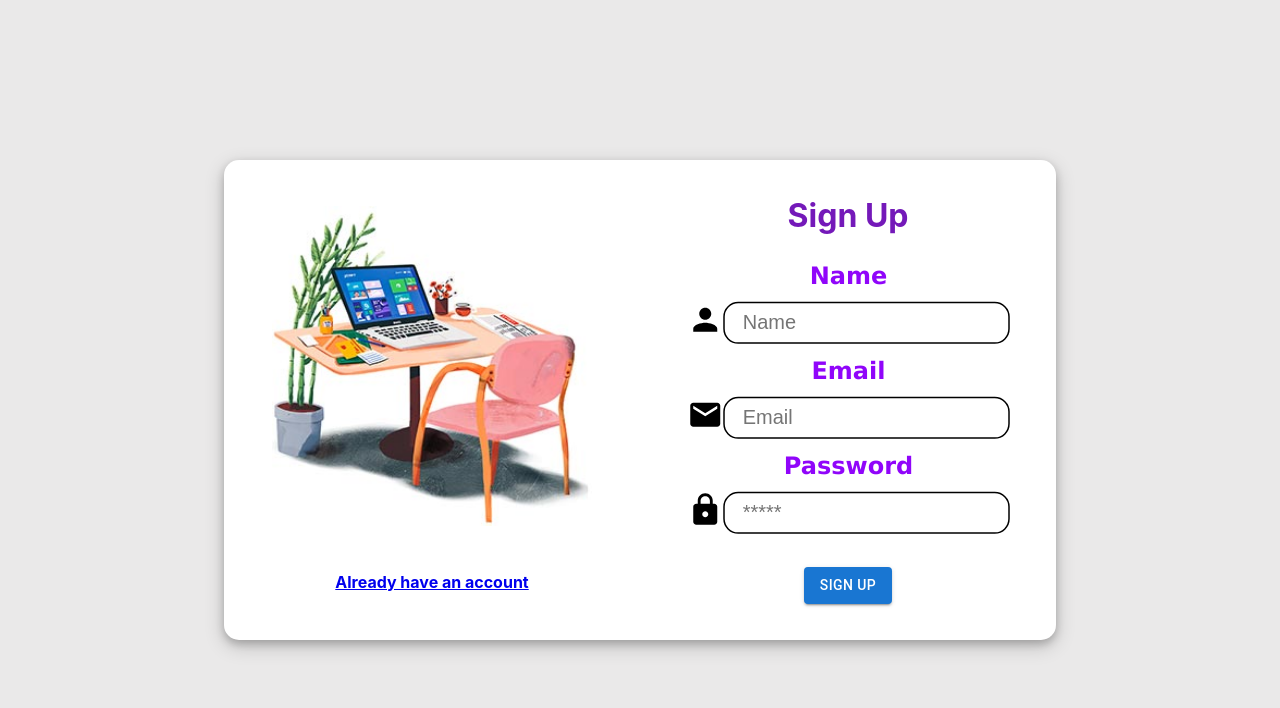
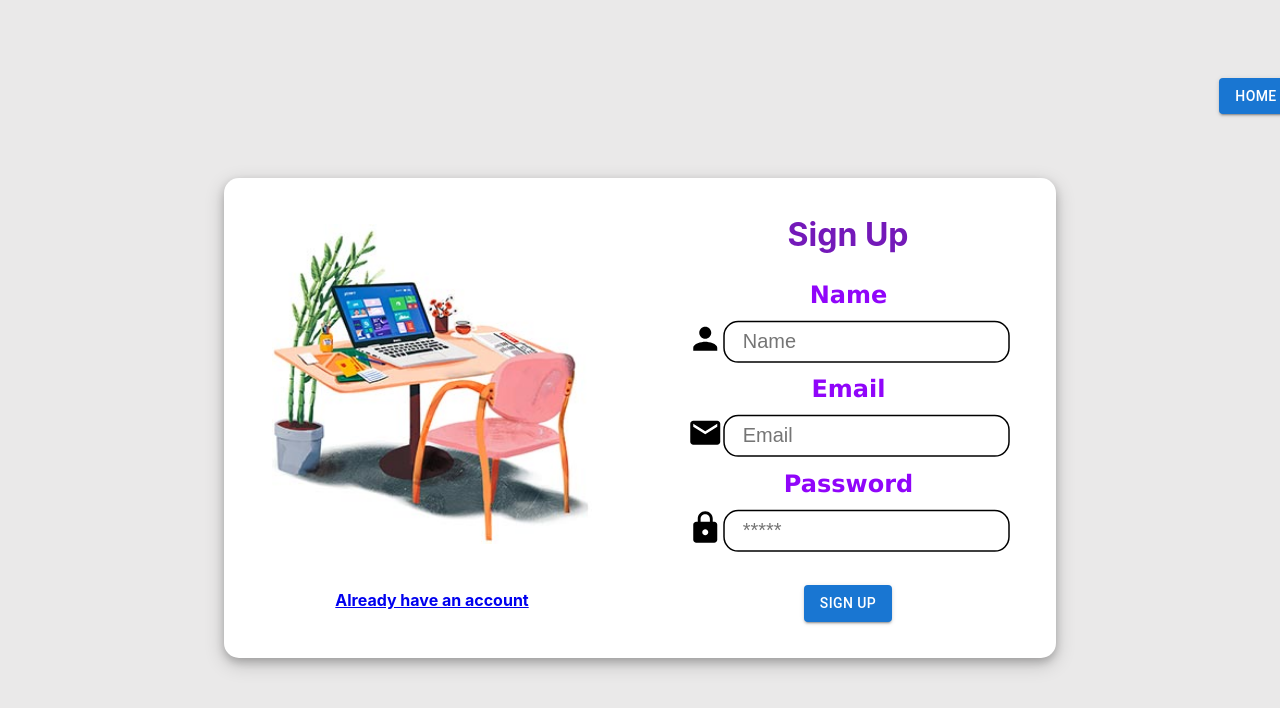
Before and after one commit to Skb08/Sparsh-frontend, a React (Create React App) app: page /SignUp in a window 1280 px wide. Shown: the top 708 px of the page. Built offline with nearby package versions, Linux system fonts and the light colour scheme; the HTML template or start-up script is replaced by a standard one.

Commit message:
add home button on signin/signup page

```diff
--- a/src/components/Content/Appointment.js
+++ b/src/components/Content/Appointment.js
@@ -19,7 +19,7 @@ export default function Appointment() {
   }
   return (
     <>
-      <Navbar />
+      {/* <Navbar /> */}
       <div className='Appointment-container'>
         <div className="Appointment-container1">
           <h1 className="heading"> <span>Make an</span> Appointment </h1>
@@ -35,7 +35,7 @@ export default function Appointment() {
                 <input type="date" id="appintment-date" name="date" required autoComplete='off'
                   value={date} onChange={(e) => setDate(e.target.value)}/>
                 <select name="timing" id="udit" value={timming} onChange={(e) => setTimming(e.target.value)}>
-                  <option className="appoinment" value="" disabled selected>make an appointment</option>
+                  <option className="appoinment"  disabled value = "" required >make an appointment</option>
                   <option value="09 AM - 11 AM">09 AM - 11 AM</option>
                   <option value="11 AM - 01 PM">11 AM - 01 PM</option>
                   <option value="03 PM - 05 PM">03 PM - 05 PM</option>
--- a/src/components/Content/style.css
+++ b/src/components/Content/style.css
@@ -174,3 +174,11 @@
 #BMI-submit{
     margin-top: 2rem;
 }
+
+
+/***********************Media quary*********************/
+@media screen and (max-width:430px) {
+    .Appointment-container{
+        transform: scale(0.6) !important;
+    }
+}
--- a/src/components/SignInPage/SignIn.css
+++ b/src/components/SignInPage/SignIn.css
@@ -18,6 +18,15 @@
 .SignIn-NavLink {
     margin-bottom: 3rem;
     font-weight: bold;
+}
+.SignIn-container2{
+    margin-top: -4rem;
+    margin-bottom: 4rem;
+}
+.SignIn-NavLink2 {
+    text-decoration: none;
+    margin-left: 77rem;
+
 }
 
 .form {
--- a/src/components/SignInPage/SignIn.js
+++ b/src/components/SignInPage/SignIn.js
@@ -19,6 +19,7 @@ export default function SignIn() {
   }
   return (
     <div className='SignIn-container'>
+      <div className='SignIn-container2'><NavLink className='SignIn-NavLink2' to="/"><Button variant="contained">Home</Button></NavLink></div>
      <div className='form'>
         <form action='' className='form2' onSubmit={submitForm}>
           <h1>Sign In</h1>
--- a/src/components/SignUpPage/SignUp.css
+++ b/src/components/SignUpPage/SignUp.css
@@ -17,6 +17,15 @@
 .SignUp-NavLink {
     margin-bottom: 3rem;
     font-weight: bold;
+}
+.SignUp-container2{
+    margin-top: -4rem;
+    margin-bottom: 4rem;
+}
+.SignUp-NavLink2 {
+    text-decoration: none;
+    margin-left: 77rem;
+
 }
 
 .signUp-img {
--- a/src/components/SignUpPage/SignUp.js
+++ b/src/components/SignUpPage/SignUp.js
@@ -20,6 +20,7 @@ export default function SignUp() {
   }
   return (
     <div className='SignUp-container'>
+      <div className='SignUp-container2'><NavLink className='SignUp-NavLink2' to="/"><Button variant="contained">Home</Button></NavLink></div>
       <div className='form'>
         <div className='form3'>
           <img className='signUp-img' src={signUpimg} alt="suraj"></img>
```
